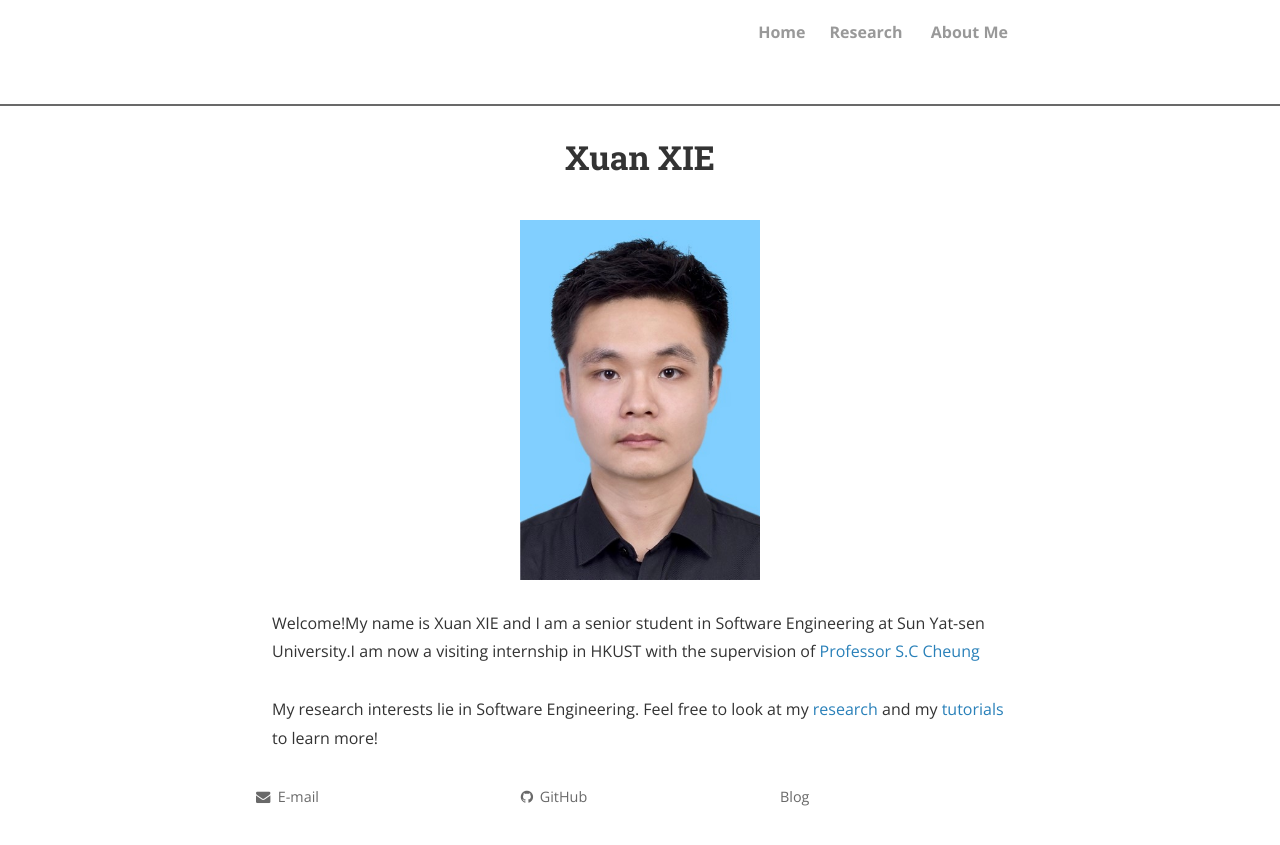
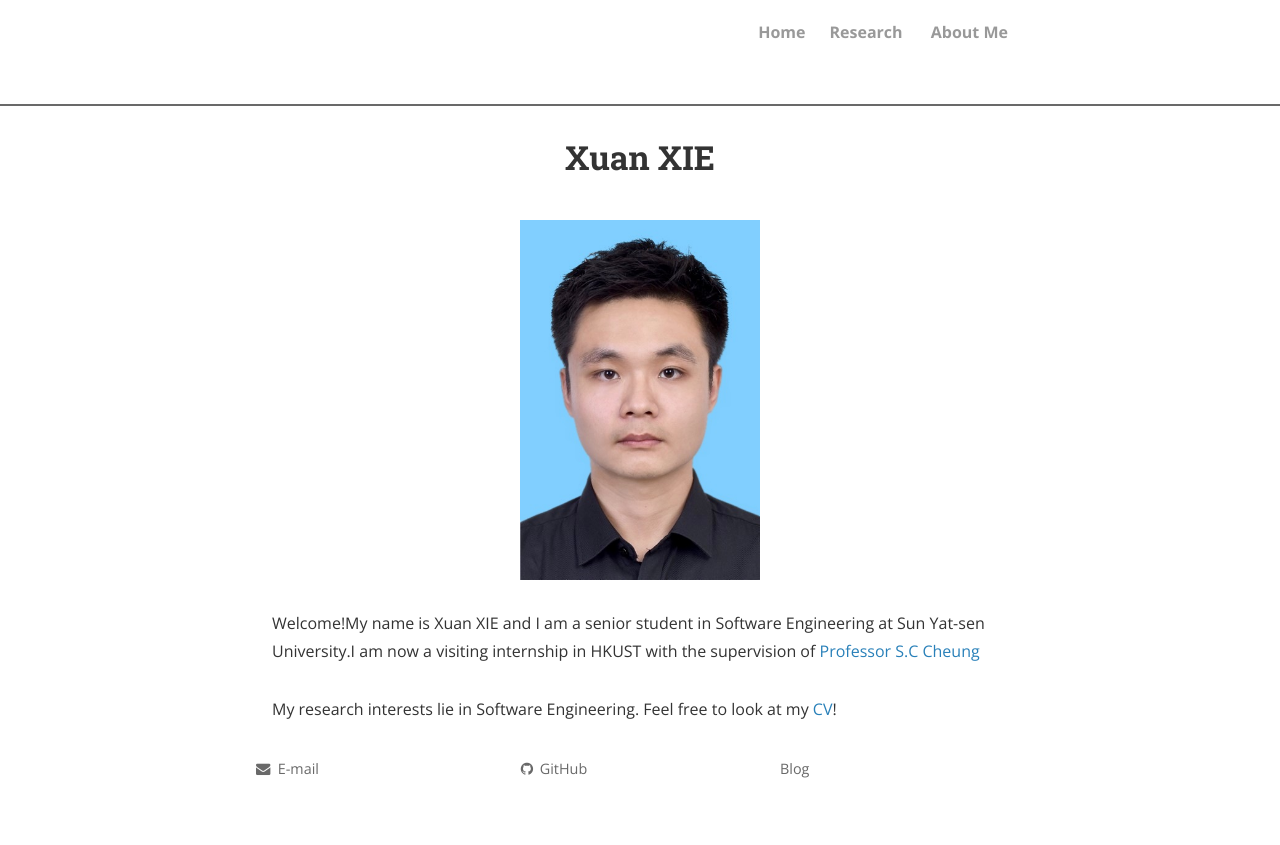
Before and after one commit to LebronX/LebronX.github.io, a Jekyll site: the page built from index.html, in a window 1280 px wide. Shown: the top 845 px of the page. Built offline with Jekyll 4.4.1, drawn with Linux system fonts in a browser that asks for light colours; nearby versions of some CDN libraries; the list of posts is cut into pages by our own code; comment, search, counter and statistics services are not loaded; a style sheet for code colours, icons or effects is not loaded.

Commit message:
try new model

```diff
--- a/index.html
+++ b/index.html
@@ -17,5 +17,5 @@ title: Xuan XIE
 Welcome!My name is Xuan XIE and I am a senior student in Software Engineering at Sun Yat-sen University.I am now a visiting internship in HKUST with the supervision of <a href="http://www.cse.ust.hk/faculty/scc/" target="_blank">Professor S.C Cheung</a>
 
 <br><br>
-My research interests lie in Software Engineering.  Feel free to look at my <a href="https://lebronx.github.io/research" target="_self">research</a> and my <a href="https://lebronx.github.io/tutorials" target="_self">tutorials</a> to learn more!
+My research interests lie in Software Engineering.  Feel free to look at my <a href="https://github.com/LebronX/LebronX.github.io/blob/master/Xuan_Xie_CV_7_28_2018.pdf" target="_self">CV</a>!
 </div>
```
Also changed, not shown: 1 other file.
